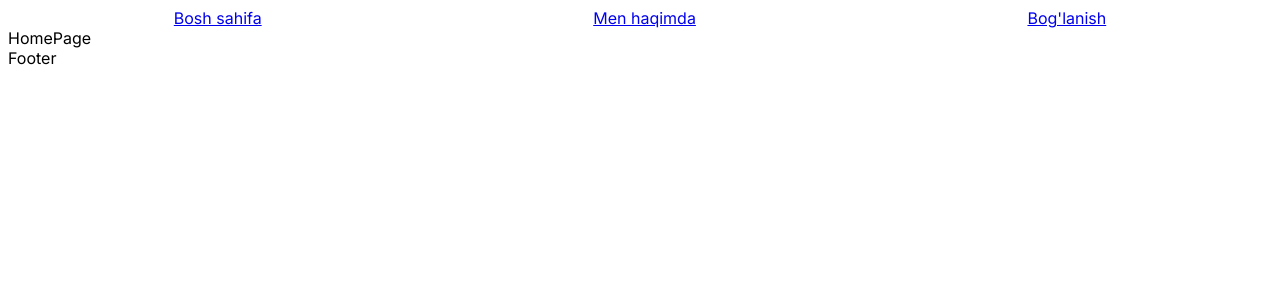
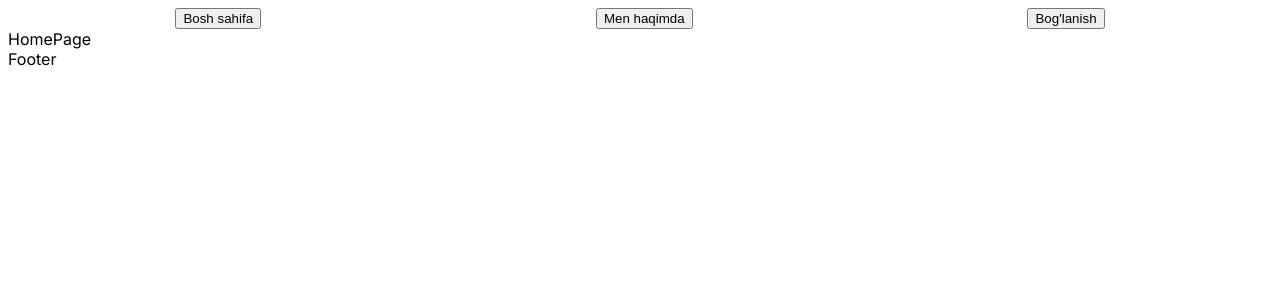
Before and after one commit to XushnayevAsadbek/Next13-Js, a Next.js app: page / in a window 1280 px wide. Shown: the top 300 px of the page. Built offline with nearby package versions, Linux system fonts and the light colour scheme.

Commit message:
Routing (link and button) commit

```diff
--- a/src/app/globals.css
+++ b/src/app/globals.css
@@ -3,7 +3,7 @@
   justify-content: space-around;
 
 }
-.navbar.a{
+.navbar a{
   text-decoration: none;
-  color: #808080;
+  color: #000;
 }
--- a/src/app/layout.tsx
+++ b/src/app/layout.tsx
@@ -1,29 +1,41 @@
+'use client';
+
 import './globals.css'
-import type { Metadata } from 'next'
+// import type { Metadata } from 'next'
 import { Inter } from 'next/font/google'
 import Link from 'next/link'
+import { useRouter } from 'next/navigation';
 
 const inter = Inter({ subsets: ['latin'] })
 
-export const metadata: Metadata = {
-  title: 'Create Next App',
-  description: 'Generated by create next app',
-}
+// export const metadata: Metadata = {
+//   title: 'Create Next App',
+//   description: 'Generated by create next app',
+// }
 
 export default function RootLayout({
   children,
 }: {
-  children: React.ReactNode
+  children: React.ReactNode ;
 }) {
+  const router = useRouter();
+
   return (
     <html lang="en">
       <body className={inter.className}>
-         <div className='navbar'>
+
+        <div className='navbar'>
+          <button onClick={()=>router.push('/')}>Bosh sahifa</button>
+          <button onClick={()=>router.push('/about')}>Men haqimda</button>
+          <button onClick={()=>router.push('/contact')}>Bog'lanish</button>
+
+        </div>
+         {/* <div className='navbar'>
         <Link href={'/'} >Bosh sahifa</Link>
         <Link href={'/about'} >Men haqimda</Link>
         <Link href={'/contac'} >Bog'lanish</Link>
 
-        </div>
+        </div> */}
         {children}
       Footer
       </body>
```
